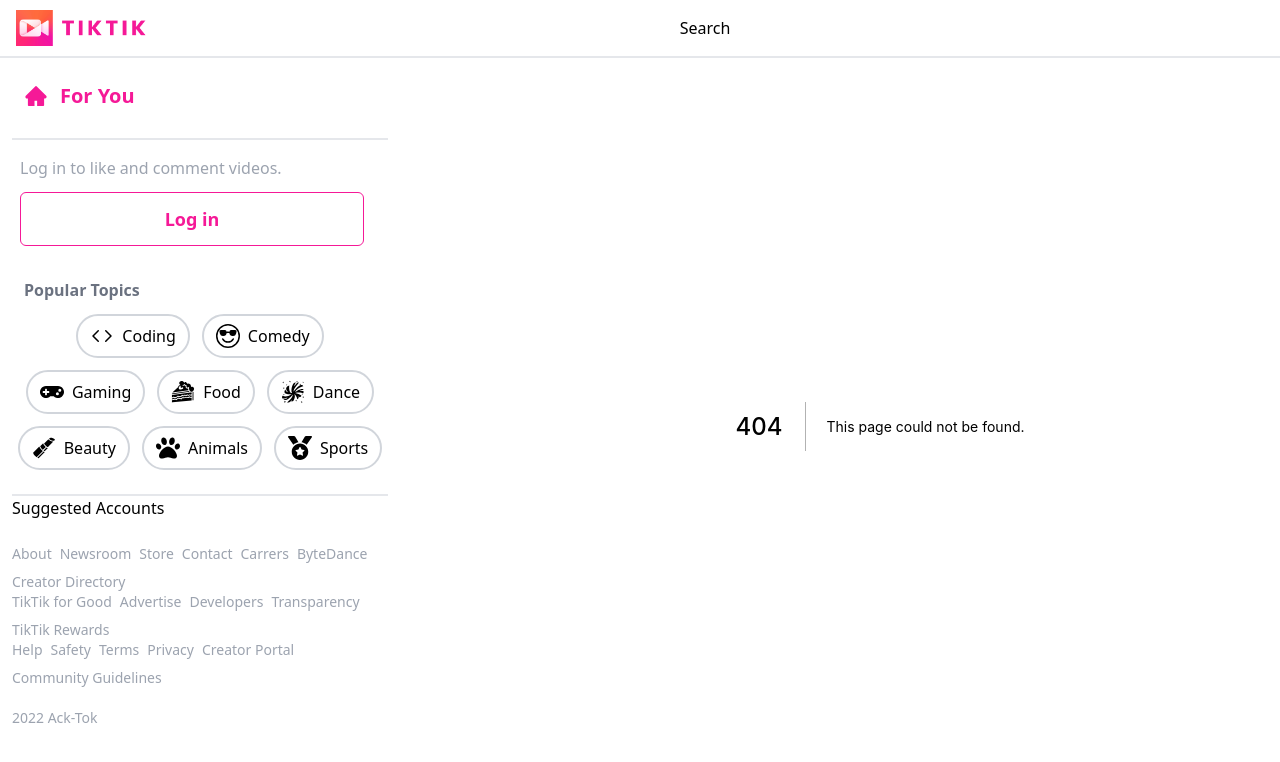
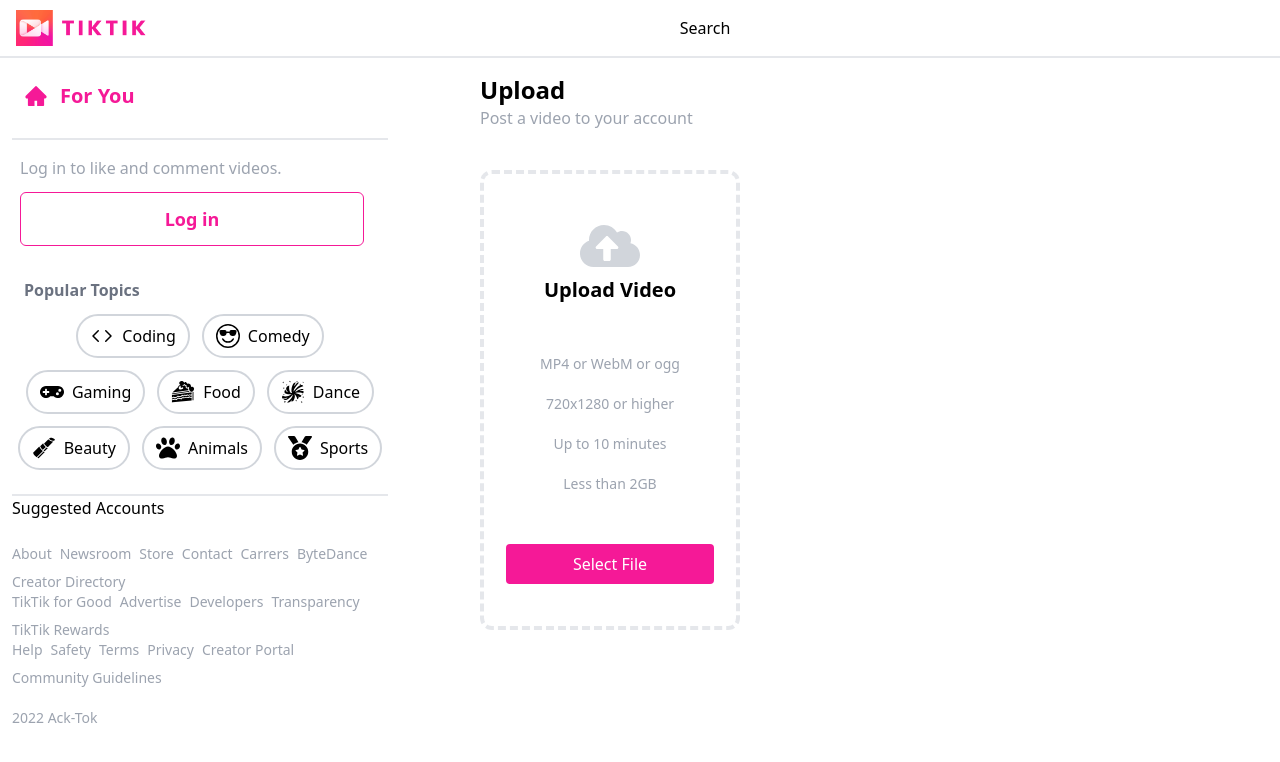
Before and after one commit to juliancabmar/ack-tok, a Next.js app: page /upload in a window 1280 px wide. Before the commit this address had no page. Shown: the top 762 px of the page. Built offline with nearby package versions, Linux system fonts and the light colour scheme.

Commit message:
confiuring upload page

```diff
--- a/components/Navbar.tsx
+++ b/components/Navbar.tsx
@@ -10,9 +10,11 @@ import { disconnect } from 'process';
 
 import Logo from '../utils/acktok-logo.png'
 import { createOrGetUser } from '../utils/index';
+import useAuthStore from '../store/authStore';
 
 const Navbar = () => {
-  const user = false;
+
+  const { userProfile, addUser, removeUser } = useAuthStore();
 
   return (
     <div className='w-full flex justify-between items-center border-b-2 border-gray-200 py-2 px-4'>
@@ -28,11 +30,41 @@ const Navbar = () => {
       </Link>
       <div>Search</div>
       <div>
-        {user ? (
-          <div>Logged In</div>
+        {userProfile ? (
+          <div className='flex gap-5 md:gap-10'>
+            <Link href='/upload'>
+              <button className='border-2 px-2 md:px-4 text-md font-semibold flex items-center gap-2'>
+                <IoMdAdd className='text-xl' />{' '}
+                <span className='hidden md:block'>Upload</span>
+              </button>
+            </Link>
+            {userProfile.image && (
+            <Link href='/'>
+              <>
+                <Image
+                  width={40}
+                  height={40}
+                  className='rounded-full cursor-pointer'
+                  src={userProfile.image}
+                  alt='profile photo'
+                />
+              </>
+            </Link>
+            )}
+            <button
+              type='button'
+              className='px-2'
+              onClick={() => {
+                googleLogout();
+                removeUser()
+              }}
+            >
+              <AiOutlineLogout color='red' fontSize={21} />
+            </button>
+          </div>
         ) : (
           <GoogleLogin
-            onSuccess={(response) => createOrGetUser(response)}
+            onSuccess={(response) => createOrGetUser(response, addUser)}
             onError={() => console.log('Error')} />
         )}
       </div>
--- a/next.config.js
+++ b/next.config.js
@@ -3,7 +3,10 @@ const nextConfig = {
   reactStrictMode: true,
   swcMinify: true,
   images: {
-    domains: ['upload.wikimedia.org']
+    domains: [
+      'upload.wikimedia.org',
+      'lh3.googleusercontent.com'
+    ]
   }
 }
 
--- /dev/null
+++ b/pages/upload.tsx
@@ -0,0 +1,95 @@
+import React, { useState, useEffect } from 'react'
+import { useRouter } from 'next/router';
+import { FaCloudUploadAlt } from 'react-icons/fa';
+import { MdDelete } from 'react-icons/md';
+import axios from 'axios';
+import { SanityAssetDocument } from '@sanity/client';
+
+import useAuthStore from '../store/authStore';
+import { client } from '../utils/client';
+
+const Upload = () => {
+  const [isLoading, setIsLoading] = useState(false);
+  const [videoAsset, setVideoAsset] = useState<SanityAssetDocument | undefined>();
+  const [wrongFileType, setWrongFileType] = useState(false);
+
+  const uploadVideo =async (e: any) => {
+    const selectedFile = e.target.files[0];
+    const fileTypes = ['video/mp4', 'video/webm', 'video/ogg'];
+
+    if (fileTypes.includes(selectedFile.type)) {
+      client.assets.upload('file', selectedFile, {
+        contentType: selectedFile.type,
+        filename: selectedFile.name
+      }).then((data) => {
+        setVideoAsset(data);
+        setIsLoading(false)
+      })
+
+    }else {
+      setIsLoading(false);
+      setWrongFileType(true);
+    }
+  }
+
+  return (
+    <div className='flex w-full h-full'>
+      <div className='bg-white rounded-lg'>
+        <div>
+          <div>
+            <p className='text-2xl font-bold'>Upload</p>
+            <p className='text-md text-gray-400'>Post a video to your account</p>
+          </div>
+          <div className='border-dashed rounded-xl border-4 border-gray-200 flex flex-col justify-center items-center outline-none mt-10 w-[260px] h-[460px] p-10 cursor-pointer hover:border-red-300 hover:bg-gray-100'>
+            {isLoading ? (
+              <p>Uploading...</p>
+            ) : (
+              <div>
+                {videoAsset ? (
+                  <div>
+                    <video
+                      src={videoAsset.url}
+                      loop
+                      controls
+                      className='rounded-xl h-[450px] mt-16 bg-black'
+                    >
+
+                    </video>
+                  </div>
+                ) : (
+                  <label className='cursor-pointer'>
+                    <div className='flex flex-col items-center justify-center h-full'>
+                      <div className='flex flex-col items-center justify-center'>
+                        <p className='font-bold text-xl'>
+                          <FaCloudUploadAlt className='text-gray-300 text-6xl' />
+                        </p>
+                        <p className='text-xl font-semibold'>Upload Video</p>
+                      </div>
+                      <p className='text-gray-400 text-center mt-10 text-sm leading-10'>
+                        MP4 or WebM or ogg <br />
+                        720x1280 or higher <br />
+                        Up to 10 minutes <br />
+                        Less than 2GB
+                      </p>
+                      <p className='bg-[#F51997] text-center mt-10 rounded text-white text-md font-medium p-2 w-52 outline-none'>
+                        Select File
+                      </p>
+                    </div>
+                    <input
+                      type="file"
+                      name='upload-video'
+                      onChange={uploadVideo}
+                      className='w-0 h-0'
+                    />
+                  </label>
+                )}
+              </div>
+            )}
+          </div>
+        </div>
+      </div>
+    </div>
+  )
+}
+
+export default Upload;
--- /dev/null
+++ b/store/authStore.ts
@@ -0,0 +1,18 @@
+import create from "zustand";
+import { persist } from "zustand/middleware";
+import axios from "axios";
+
+
+const authStore = (set: any) => ({
+  userProfile: null,
+  addUser: (user: any) => set({ userProfile: user }),
+  removeUser: () => set({ userProfile: null })
+});
+
+const useAuthStore = create(
+  persist(authStore, {
+    name: 'auth'
+  })
+);
+
+export default useAuthStore;
--- a/utils/index.ts
+++ b/utils/index.ts
@@ -2,7 +2,7 @@ import axios from 'axios';
 import jwt_decode from 'jwt-decode';
 import { stringify } from 'querystring';
 
-export const createOrGetUser = async (response: any) => {
+export const createOrGetUser = async (response: any, addUser: any) => {
   const decoded: {name: stringify, picture: string, sub: string } = jwt_decode(response.credential);
 
   const { name, picture, sub } = decoded;
@@ -14,5 +14,7 @@ export const createOrGetUser = async (response: any) => {
     image: picture
   };
 
+  addUser(user);
+
   await axios.post('http://localhost:3000/api/auth', user);
 };
```
